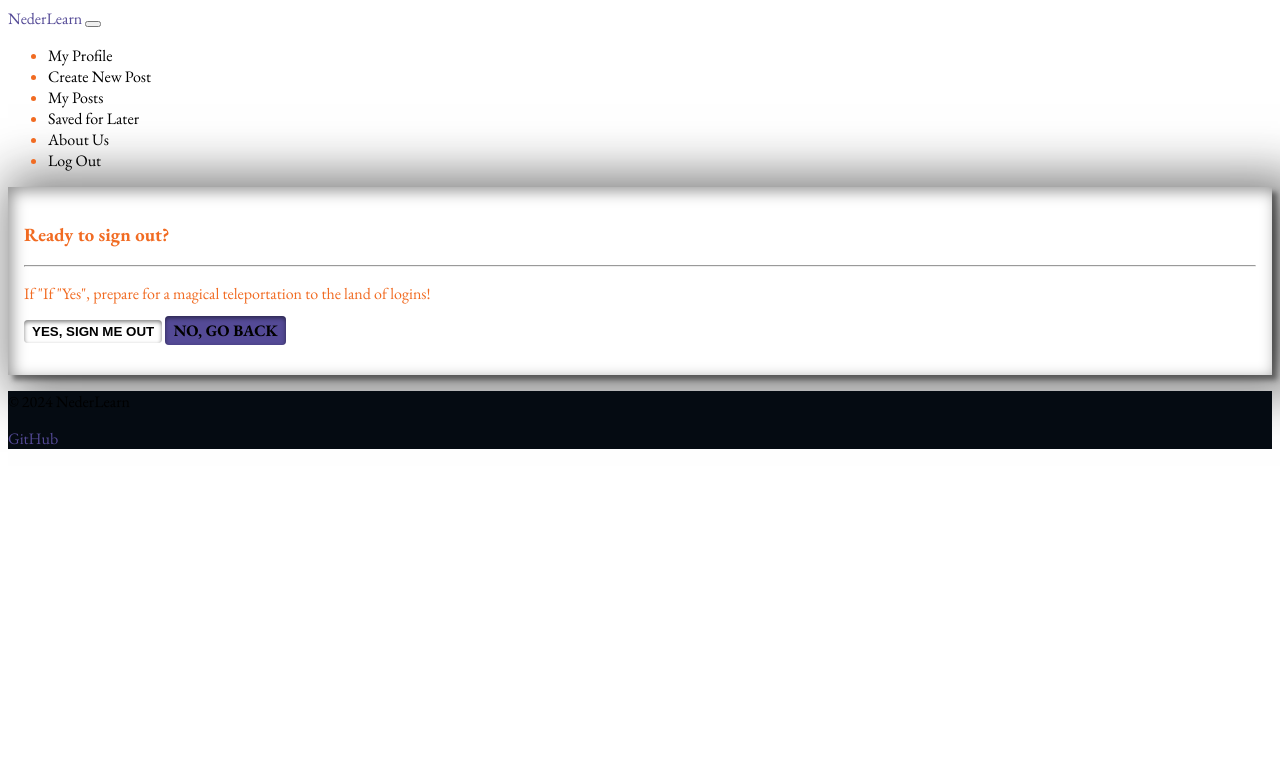
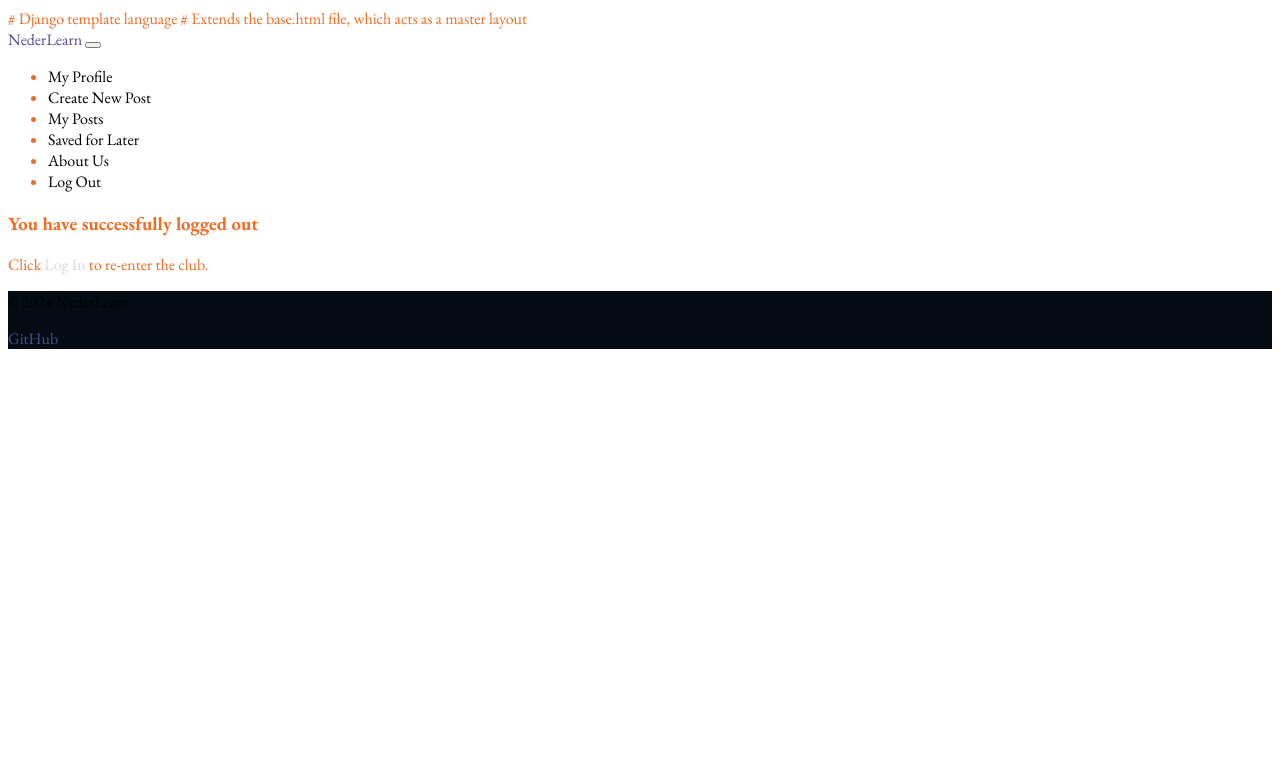
Before and after one commit to Blignaut24/NederLearn_V2, a Django app: page /accounts/logout/ in a window 1280 px wide. Shown: the top 783 px of the page. Run offline with Django 4.2, Linux system fonts and the light colour scheme; the visitor is signed in with stand-in values (Sample User, id 1); some libraries are stand-ins or nearby versions; some web fonts are replaced.

Commit message:
feat: add logout.html for user signout

```diff
--- a/nederlearn/settings.py
+++ b/nederlearn/settings.py
@@ -66,7 +66,7 @@ INSTALLED_APPS = [
 SITE_ID = 1
 
 LOGIN_REDIRECT_URL = '/'
-LOGOUT_REDIRECT_URL = '/accounts/login'
+LOGOUT_REDIRECT_URL = '/accounts/logout.html'
 
 CRISPY_TEMPLATE_PACK = 'bootstrap4'
 
--- a/templates/account/logout.html
+++ b/templates/account/logout.html
@@ -1,48 +1,22 @@
+# Django template language
+# Extends the base.html file, which acts as a master layout
 {% extends "base.html" %}
 
+# Load internationalization and account modules from Django
 {% load i18n %}
 {% load account socialaccount %}
 
+# Set the title of the head block to "Sign Up"
 {% block head_title %}{% trans "Sign Up" %}{% endblock %}
 
+# Define the content of the page
 {% block content %}
-
 <div class="container">
-    <div class="row justify-content-center">
-        <div class="col-md-8 col-sm-12 mt-3">
-            <div class="card-body text-center m-5">
-                <!-- Asking for Logout Confirmation -->
-                <h3>{% trans "Ready to sign out?" %}</h3>
-                <div class="row">
-                    <div class="col">
-                        <hr>
-                    </div>
-                </div>
-                <p class="m-4">
-                    {% trans 'If "If "Yes", prepare for a magical teleportation to the land of logins!' %}
-                </p>
-
-                <!-- Confirmation or Cancellation -->
-                <div class="text-center m-2">
-                    <!-- Logout Form -->
-                    <form method="post" action="{% url 'account_logout' %}">
-                        {% csrf_token %}
-                        <!-- Redirect Field, if applicable -->
-                        {% if redirect_field_value %}
-                        <input type="hidden" name="{{ redirect_field_name }}"
-                            value="{{ redirect_field_value }}" />
-                        {% endif %}
-
-                        <!-- Button to Confirm Logout -->
-                        <button class="btn btn-danger right m-2"
-                            type="submit">{% trans 'Yes, Sign Me Out' %}</button>
-
-                        <!-- Link to Cancel and Return Home -->
-                        <a href="{% url 'home' %}"
-                            class="btn btn-secondary m-2">No, Go Back</a>
-                    </form>
-                </div>
-            </div>
+    <div class="row">
+        <div class="col-md-8 mt-3 offset-md-2">
+            <h3>{% trans "You have successfully logged out" %}</h3>
+            <p>{% blocktrans %}Click <a class="link" href="{{ login_url }}">Log
+                In</a> to re-enter the club.{% endblocktrans %}</p>
         </div>
     </div>
 </div>
```
